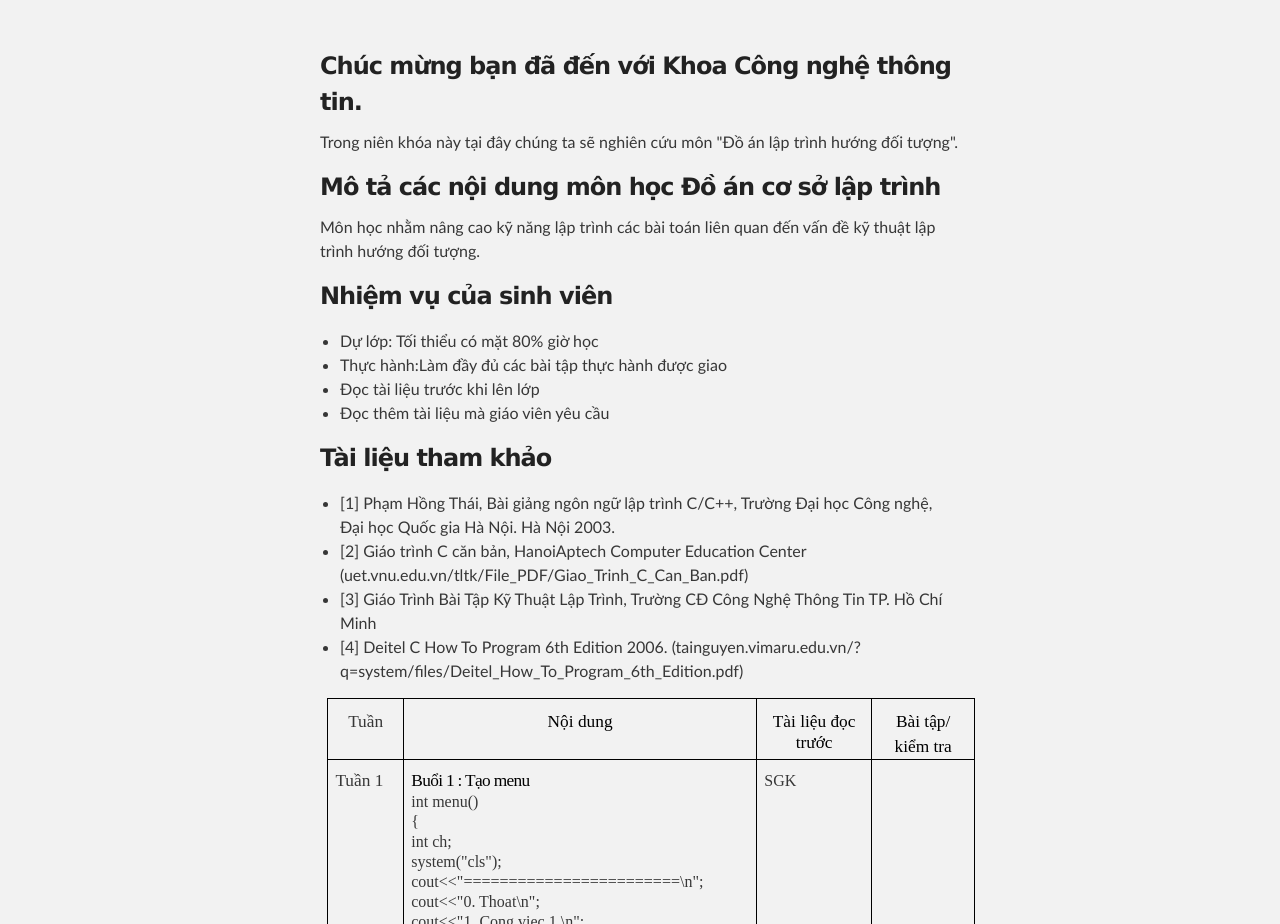
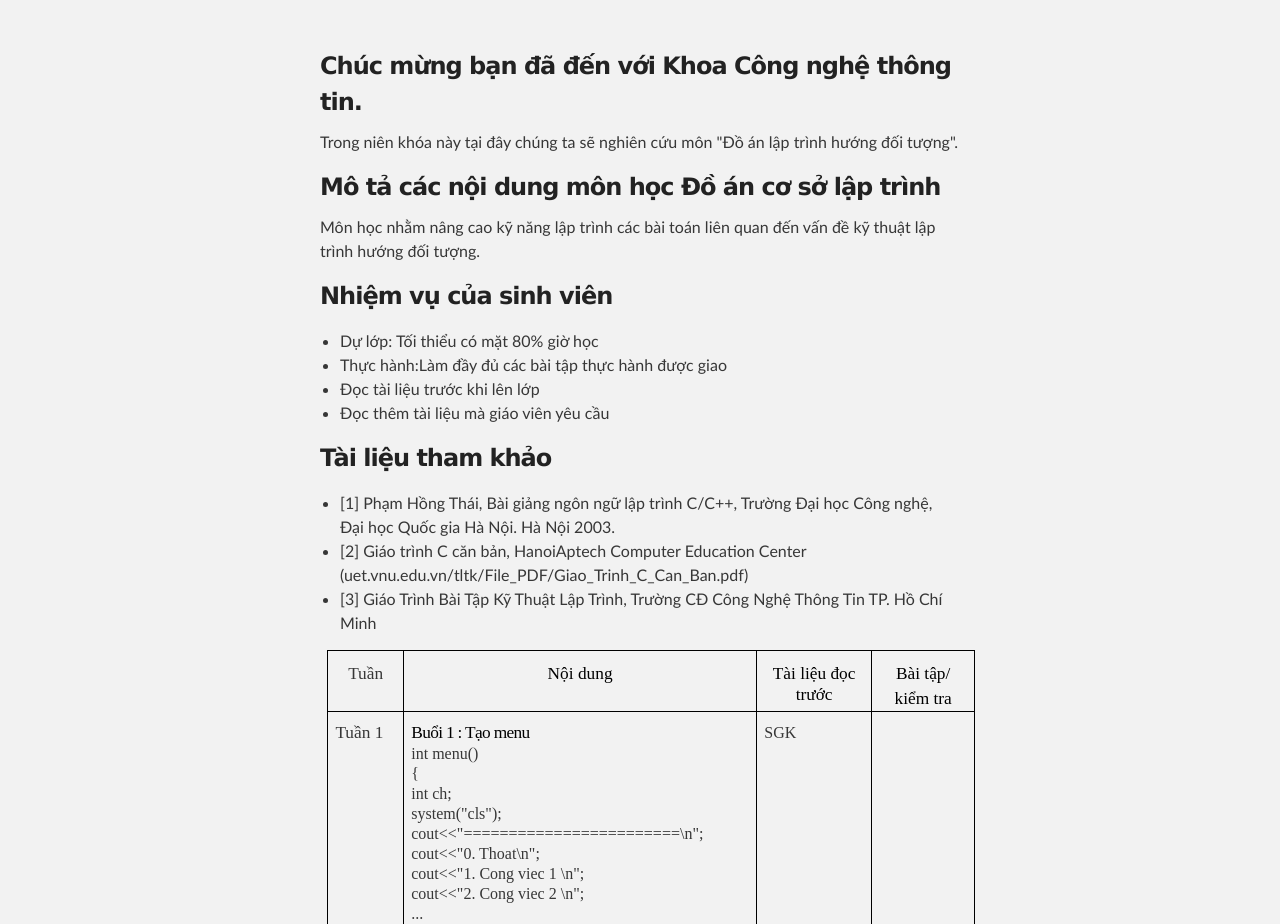
Before and after one commit to laptrinh13/laptrinh13.github.io, a plain HTML site: page index.html in a window 1280 px wide. Shown: the part 176-1100 px from the top of the page. Drawn offline with Linux system fonts and the light colour scheme.

Commit message:
Update index.html

```diff
--- a/index.html
+++ b/index.html
@@ -58,8 +58,6 @@
 <li>[2] Giáo trình C căn bản, HanoiAptech Computer Education Center (uet.vnu.edu.vn/tltk/File_PDF/Giao_Trinh_C_Can_Ban.pdf)
 </li>
 <li>[3] Giáo Trình Bài Tập Kỹ Thuật Lập Trình, Trường CĐ Công Nghệ Thông Tin TP. Hồ Chí Minh
-</li>
-<li> [4] Deitel C How To Program 6th Edition 2006. (tainguyen.vimaru.edu.vn/?q=system/files/Deitel_How_To_Program_6th_Edition.pdf)
 </li>
 </ul>
 </p>
```
